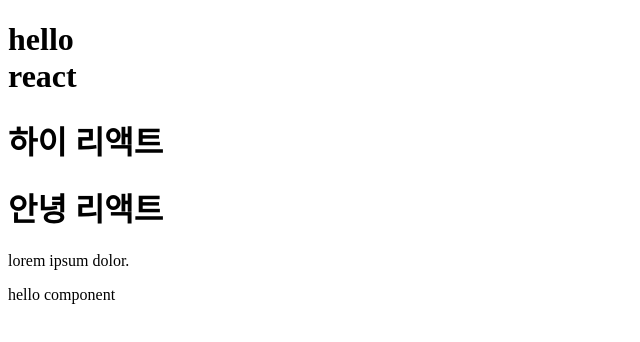
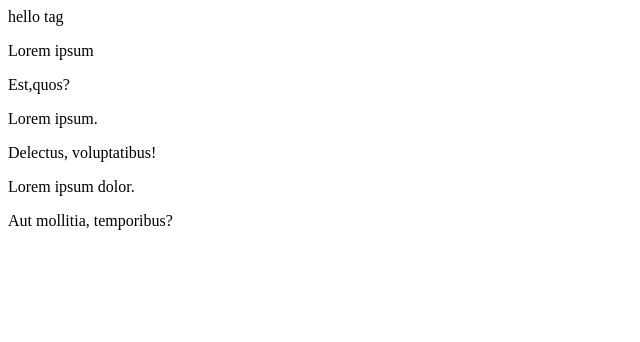
Before and after one commit to popyto3838/react20240509, a React (Vite) app: page / in a window 1280 px wide. Shown: the top 342 px of the page, without its empty margins (0-640 px from the left). Built offline with nearby package versions, Linux system fonts and the light colour scheme.

Commit message:
최상위 컴포넌트 1개, Fragment

```diff
--- a/src/App.jsx
+++ b/src/App.jsx
@@ -1,41 +1,41 @@
-//built-in component : html 의 기본 요소, 태그명 소문자로 시작
-//component : 직접만든 요소(태그), 대문
-
-//component 는 return을 가진 함수
-
-function Mycomponent() {
-  // return : 화면에 출력할 코드
-  return <div>hello component</div>;
-}
-
-function MyComp() {
-  //jsx 코드 : <div></div>
-}
-
-function App() {
-  //한줄 주석
-  /*
-  여러줄 주석
-  */
-
-  //component 사용시 종료 태그 생략할 수 없음
-  //br 같은 빈 요소는 시작 태그에서 꼭 종료
-
+function MyComponent() {
+  // 최상위 컴포넌트 사용하지 않을 때 ->fragment <></> 사용
   return (
     <>
-      <div>
-        <h1>
-          hello
-          <br />
-          react
-        </h1>
-        <h1>하이 리액트</h1>
-        <h1>안녕 리액트</h1>
-        <p>lorem ipsum dolor.</p>
-        <Mycomponent />
-      </div>
+      <p>Lorem ipsum dolor.</p>
+      <p>Aut mollitia, temporibus?</p>
     </>
   );
 }
 
+function MyComp() {
+  // 최상위 컴포넌트는 1개임
+  return (
+    <div>
+      <p>Lorem ipsum.</p>
+      <p>Delectus, voluptatibus!</p>
+    </div>
+  );
+}
+
+function MyTag() {
+  // jsx 코드 가 여러줄일때는 () 사용 div 안에 감싸기
+  return (
+    <div>
+      hello tag
+      <p>Lorem ipsum</p>
+      <p>Est,quos?</p>
+    </div>
+  );
+}
+function App() {
+  return (
+    <div>
+      <MyTag />
+      <MyComp />
+      <MyComponent />
+    </div>
+  );
+}
+
 export default App;
```
